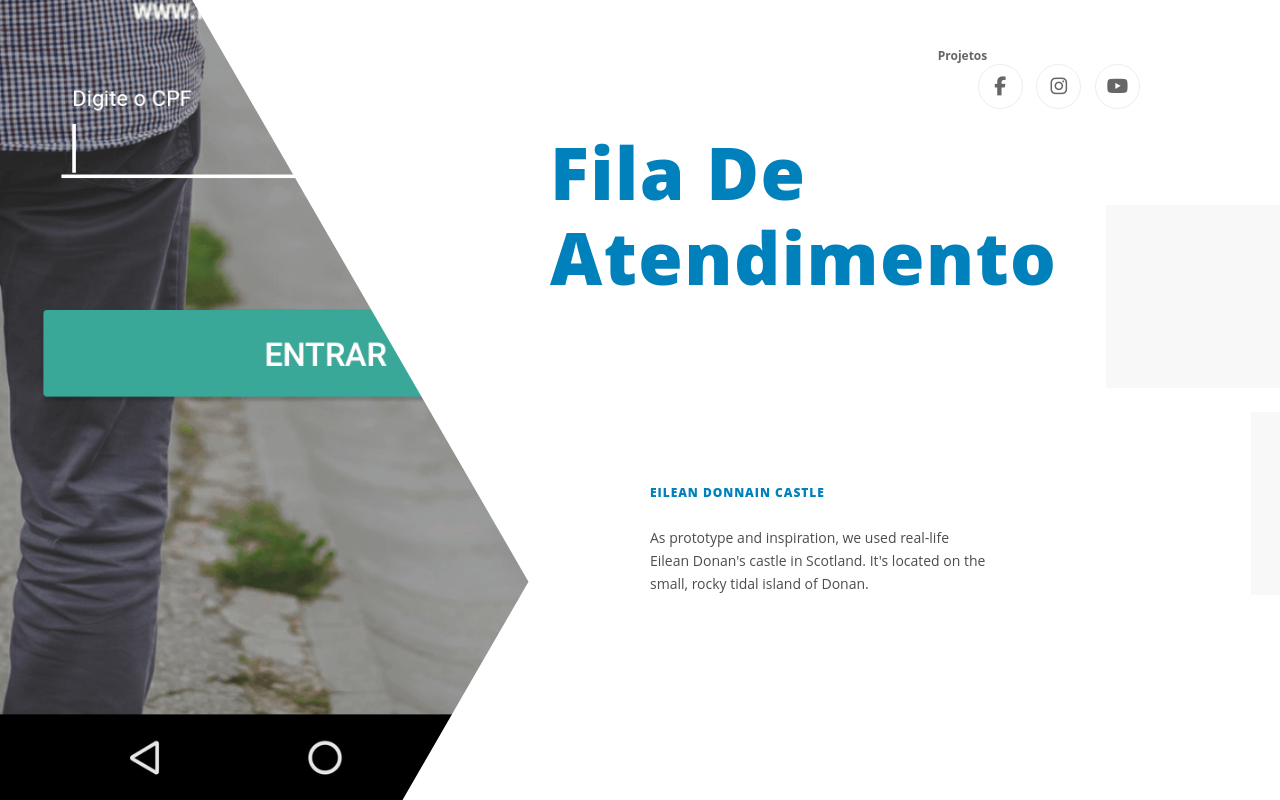
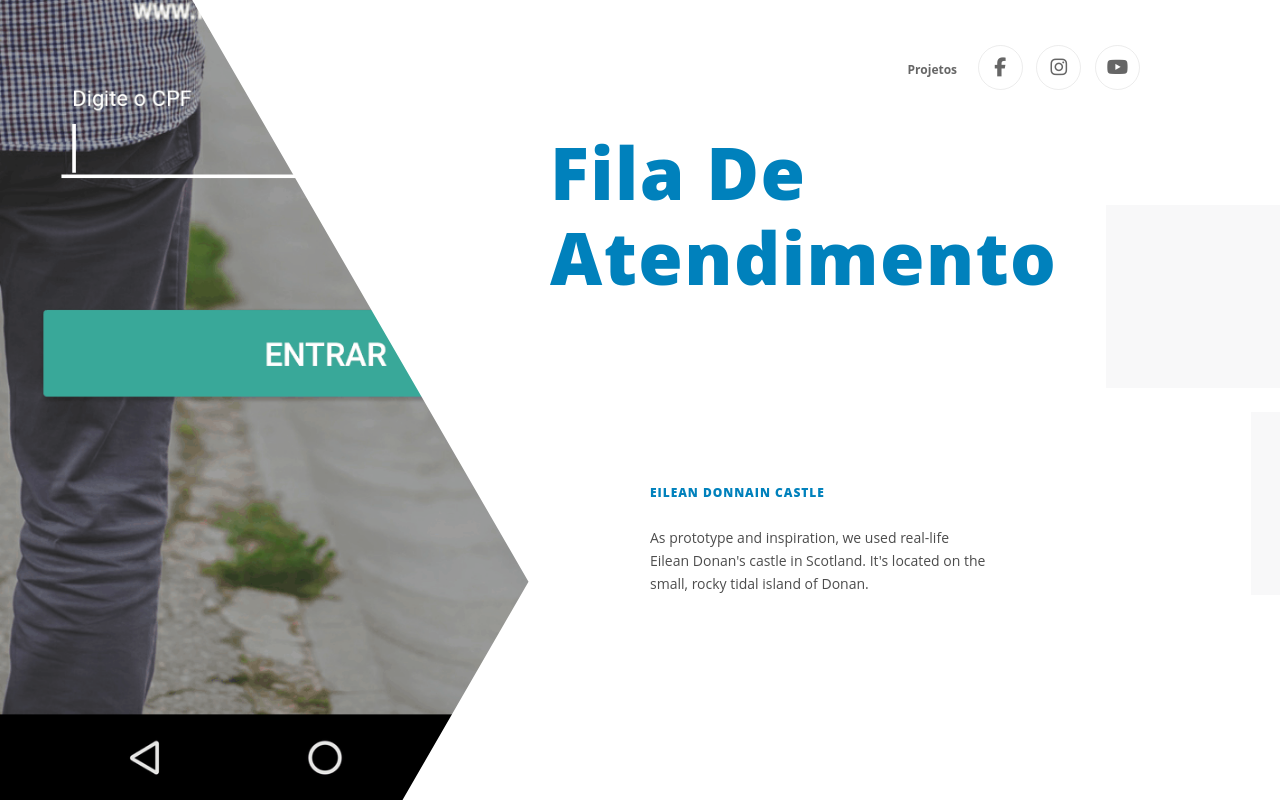
Before and after one commit to brunomarcall/site-NExTI-att, a plain HTML site: page html/Projetos/Fila_De_Atendimento.html in a window 1280 px wide. Drawn offline with Linux system fonts and the light colour scheme; files whose address does not match are found by name; a web font is replaced by a local one.

Commit message:
projetos botao

```diff
--- a/html/Projetos/Fila_De_Atendimento.html
+++ b/html/Projetos/Fila_De_Atendimento.html
@@ -38,9 +38,11 @@
                     </div>
 
                     <div class="bm-navbar-grid-col -right">
-                        <div class="bm-navbar-link -works"><a class="bm-navbar-link-item" href="../Projetos.html">Projetos</a></div>
+                        <!-- <div class="bm-navbar-link -works"> -->
+                        <!-- </div> -->
                         <div class="bm-navbar-social">
                             <div class="bm-social">
+                                <a class="bm-navbar-link-item" href="../Projetos.html">Projetos</a>
                                 <a class="bm-social-item" href="//www.facebook.com/minibricks.co/" target="_blank" id="icons-social">
                                     <i class="fab fa-facebook-f"></i>
                                 </a>
```
